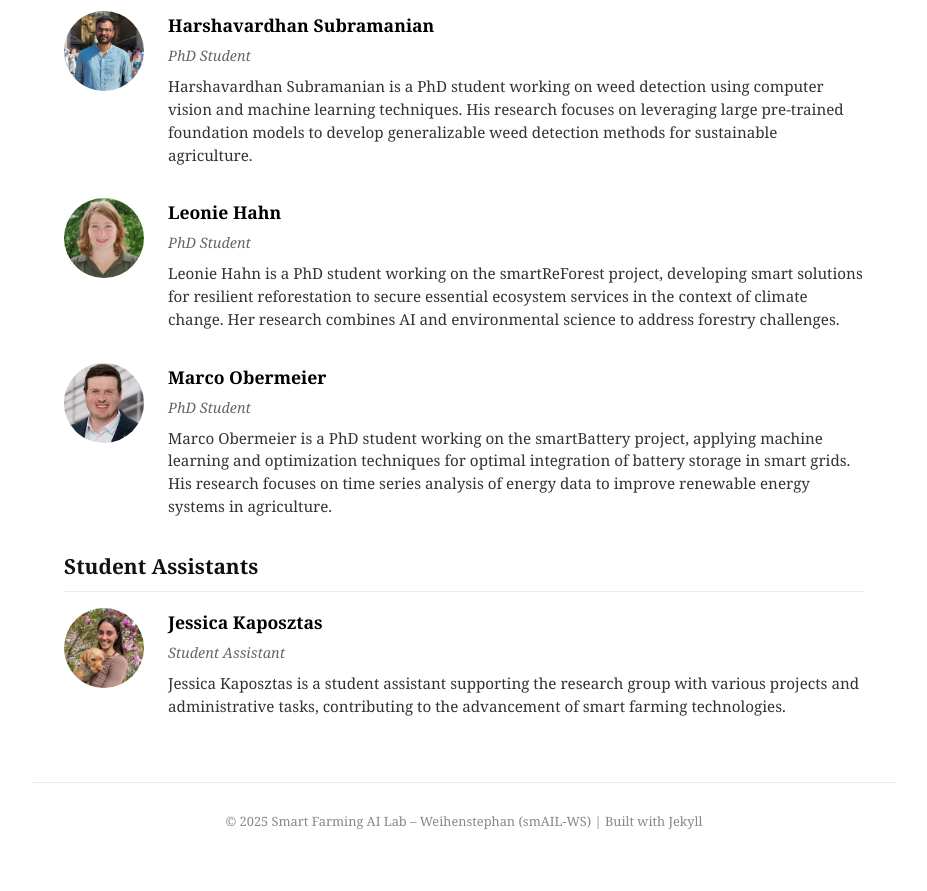
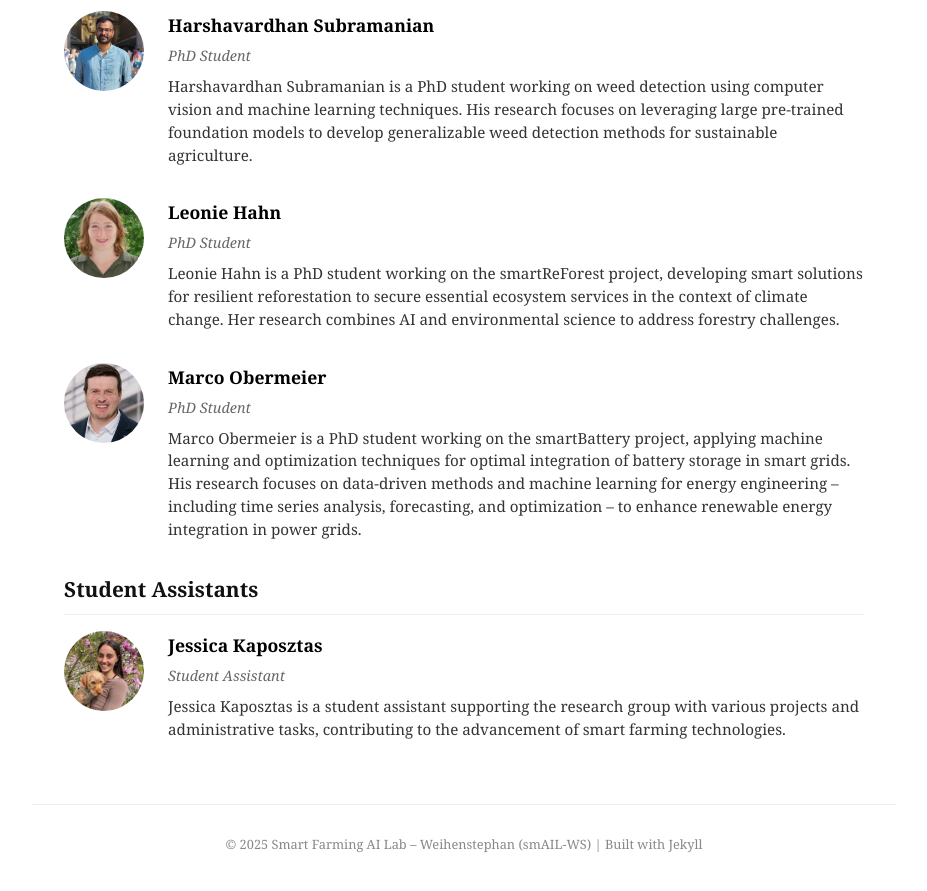
Before and after one commit to meincv/mysmartfarming12, a Jekyll site: the page built from people.md, in a window 1280 px wide and 900 px high, scrolled down 1506 px. Shown: the top 891 px of the window, without its empty margins (176-1103 px from the left). Built offline with Jekyll 4.4.1, drawn with Linux system fonts in a browser that asks for light colours.

Commit message:
Update people.yml

```diff
--- a/_data/people.yml
+++ b/_data/people.yml
@@ -32,7 +32,7 @@ phd_students:
   - name: Marco Obermeier
     role: PhD Student
     photo: /assets/images/people/m.jpeg
-    description: "Marco Obermeier is a PhD student working on the smartBattery project, applying machine learning and optimization techniques for optimal integration of battery storage in smart grids. His research focuses on time series analysis of energy data to improve renewable energy systems in agriculture."
+    description: "Marco Obermeier is a PhD student working on the smartBattery project, applying machine learning and optimization techniques for optimal integration of battery storage in smart grids. His research focuses on data-driven methods and machine learning for energy engineering – including time series analysis, forecasting, and optimization – to enhance renewable energy integration in power grids."
 
 # Student Assistants
 assistants:
```
